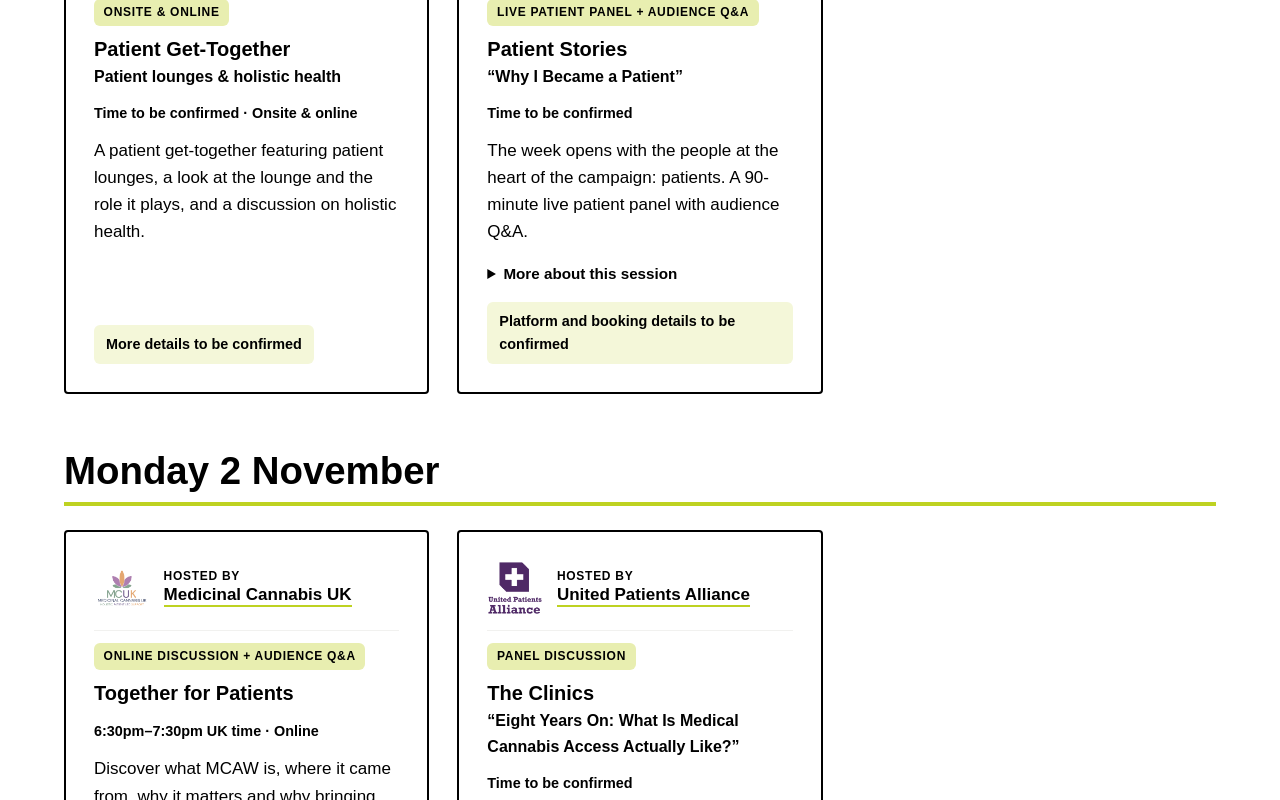
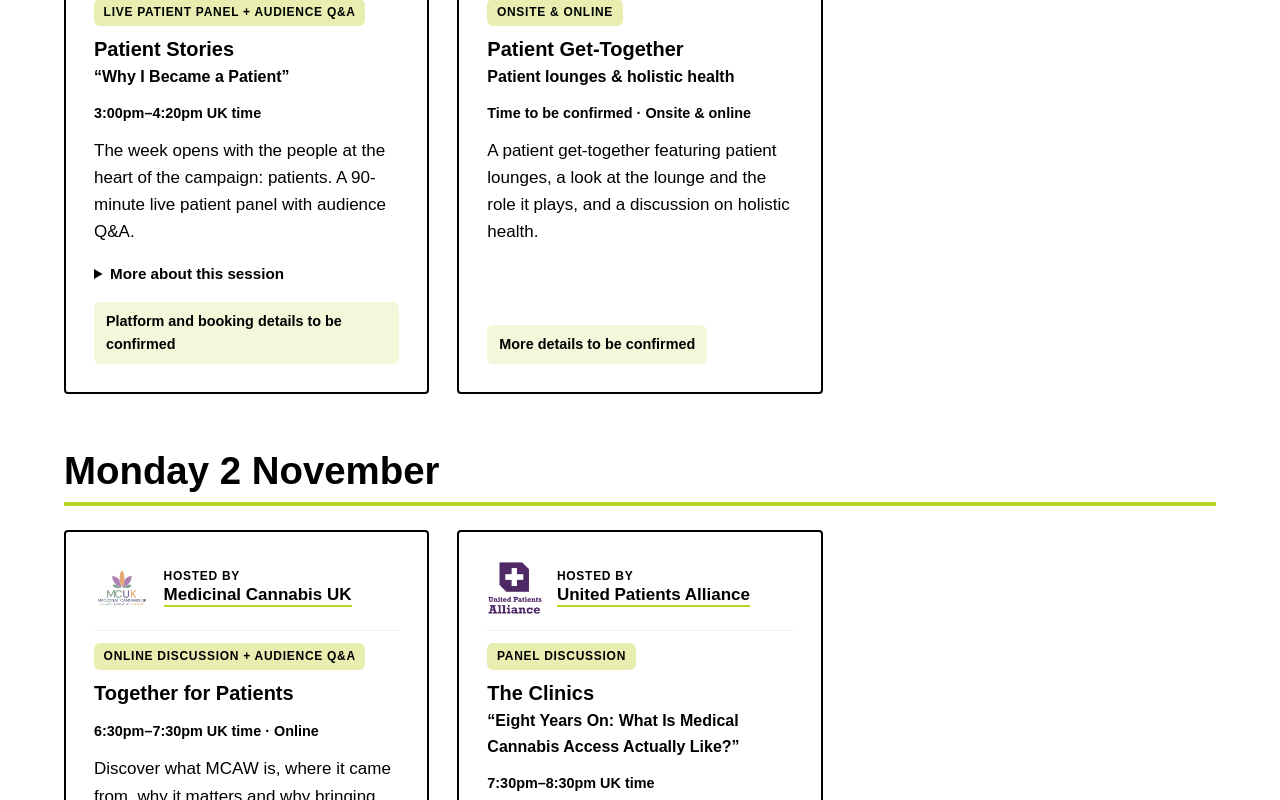
Before and after one commit to the-lexolotl/medcannaw, a Next.js app: page /events in a window 1280 px wide. Shown: the part 800-1600 px from the top of the page. Built offline with nearby package versions, Linux system fonts and the light colour scheme; a web font is replaced by a local one.

Commit message:
Add UPA's times & Links

```diff
--- a/app/events/events-data.ts
+++ b/app/events/events-data.ts
@@ -76,6 +76,8 @@ export const events: ProgrammeEvent[] = [
     id: 'upa-patient-stories',
     host: 'upa',
     date: '2026-11-01',
+    time: '3:00pm–4:20pm UK time',
+    startMinutes: 15 * 60,
     format: 'Live patient panel + audience Q&A',
     title: 'Patient Stories',
     subtitle: '“Why I Became a Patient”',
@@ -120,6 +122,8 @@ export const events: ProgrammeEvent[] = [
     id: 'upa-the-clinics',
     host: 'upa',
     date: '2026-11-02',
+    time: '7:30pm–8:30pm UK time',
+    startMinutes: 19 * 60 + 30,
     format: 'Panel discussion',
     title: 'The Clinics',
     subtitle: '“Eight Years On: What Is Medical Cannabis Access Actually Like?”',
@@ -166,6 +170,8 @@ export const events: ProgrammeEvent[] = [
     id: 'upa-the-doctors',
     host: 'upa',
     date: '2026-11-03',
+    time: '7:30pm–8:30pm UK time',
+    startMinutes: 19 * 60 + 30,
     format: 'Panel discussion',
     title: 'The Doctors',
     subtitle: '“Prescribing Cannabis: What Does the Medical Profession Really Think?”',
@@ -211,6 +217,8 @@ export const events: ProgrammeEvent[] = [
     id: 'upa-global-activism-day',
     host: 'upa',
     date: '2026-11-04',
+    time: '7:30pm–8:30pm UK time',
+    startMinutes: 19 * 60 + 30,
     format: 'Panel discussion',
     title: 'Global Activism Day',
     subtitle: '“Patients Around the World — One Fight, Many Systems”',
@@ -277,6 +285,8 @@ export const events: ProgrammeEvent[] = [
     id: 'upa-the-upa-story',
     host: 'upa',
     date: '2026-11-05',
+    time: '7:30pm–8:30pm UK time',
+    startMinutes: 19 * 60 + 30,
     format: 'Panel discussion',
     title: 'The UPA Story',
     subtitle: '“Did we actually win?”',
@@ -321,6 +331,8 @@ export const events: ProgrammeEvent[] = [
     id: 'upa-grow-your-own',
     host: 'upa',
     date: '2026-11-06',
+    time: '7:00pm–8:30pm UK time',
+    startMinutes: 19 * 60,
     format: 'Discussion',
     title: 'Grow Your Own',
     subtitle: '“Should Medical Cannabis Patients Be Allowed to Grow Their Own Medicine?”',
@@ -337,7 +349,7 @@ export const events: ProgrammeEvent[] = [
       'Criminalisation of patients',
       'What legislation could look like',
     ],
-    statusNote: UPA_NOTE,
+    bookingHref: 'https://www.eventbrite.com/e/upa-mcaw-grow-your-own-tickets-2003234403025?aff=ebdsoporgprofile',
   },
 
   // ───────────── Saturday 7 November ─────────────
@@ -364,6 +376,8 @@ export const events: ProgrammeEvent[] = [
     id: 'upa-future-of-the-campaign',
     host: 'upa',
     date: '2026-11-07',
+    time: '3:00pm–4:20pm UK time',
+    startMinutes: 15 * 60,
     format: 'Panel',
     title: 'The Future of the Campaign',
     subtitle: '“Where Do We Go From Here?”',
@@ -383,7 +397,7 @@ export const events: ProgrammeEvent[] = [
       'Independent research',
       'Ending patient stigma',
     ],
-    statusNote: UPA_NOTE,
+    bookingHref: 'https://www.eventbrite.com/e/upa-mcaw-the-future-of-the-campaign-tickets-2003400606143?aff=ebdsoporgprofile',
   },
 
   // ───────────── Sunday 8 November ─────────────
```
